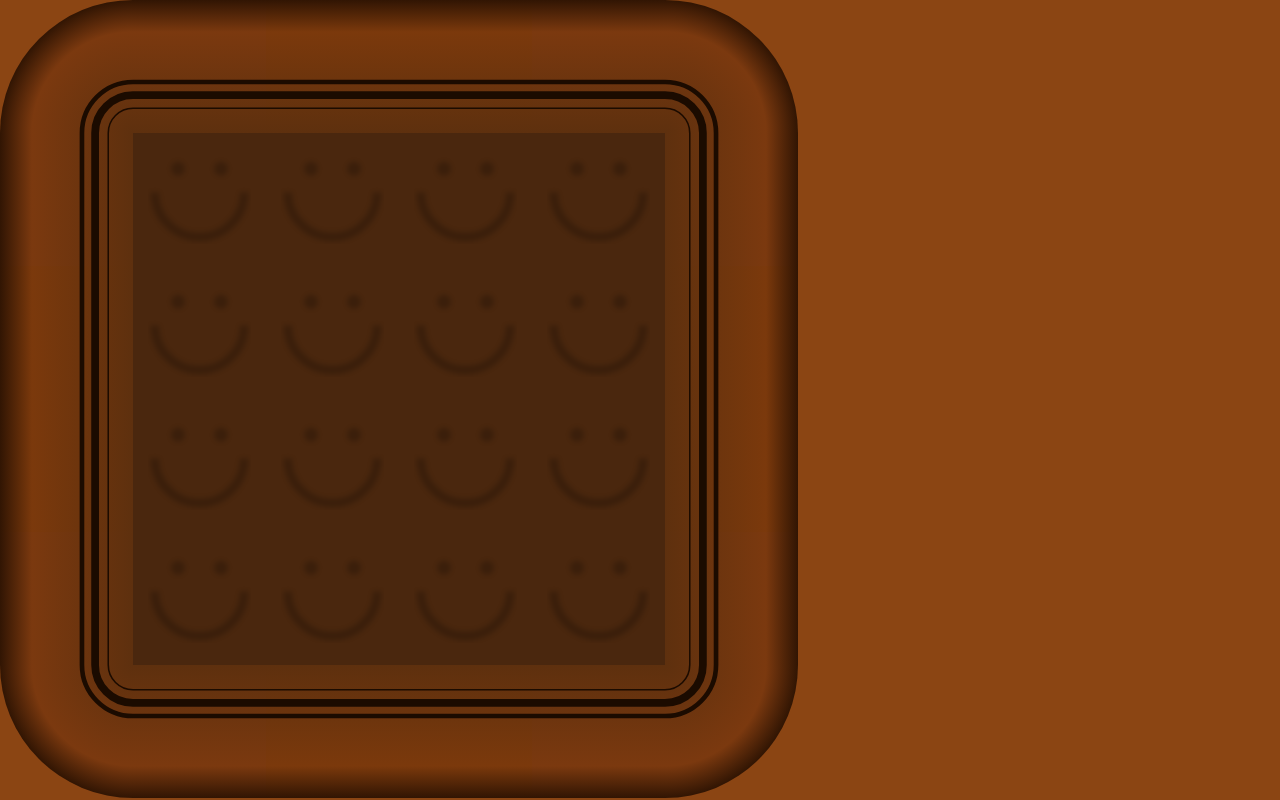
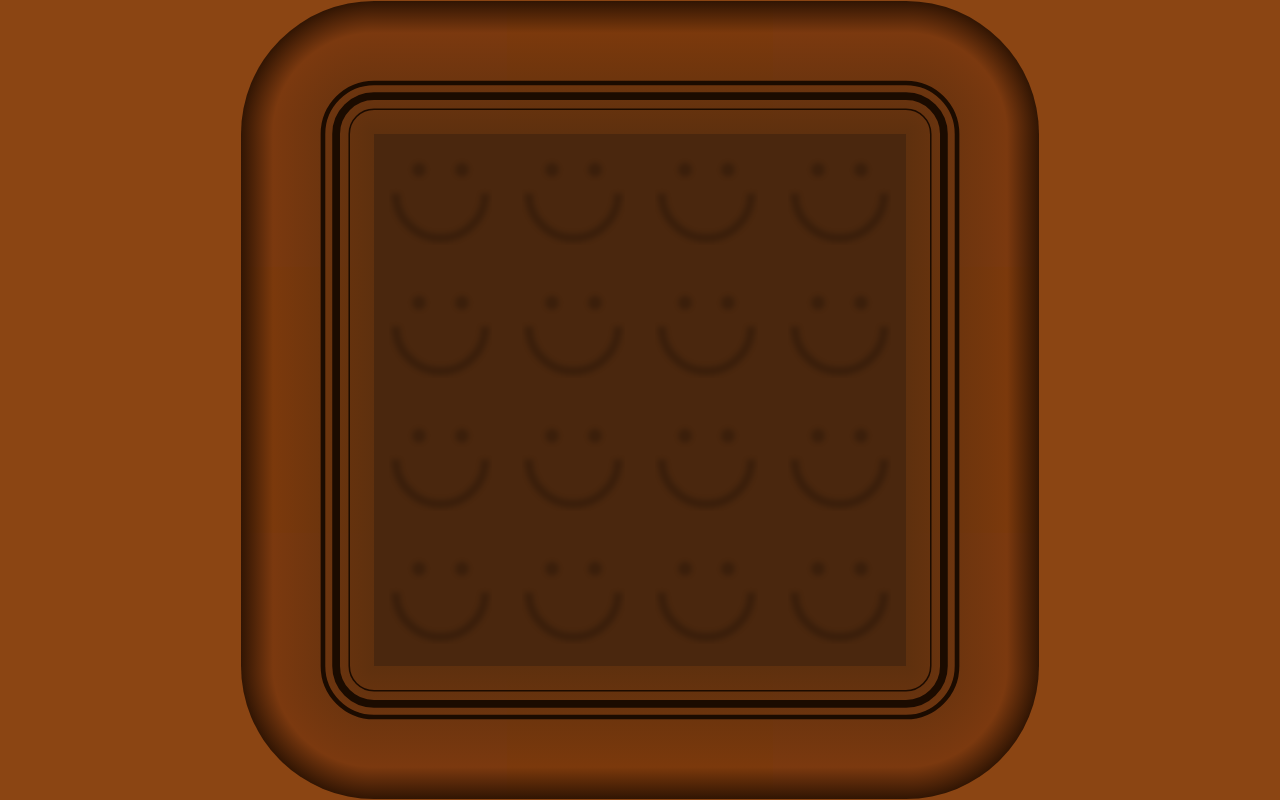
Before and after one commit to YuriyBakutin/fifteen-puzzle-2, a plain HTML site: page index.html in a window 1280 px wide. Drawn offline with Linux system fonts and the light colour scheme.

Commit message:
190815065854 The game Board is centered on the page

```diff
--- a/GameBoard.js
+++ b/GameBoard.js
@@ -12,7 +12,9 @@ export class GameBoard {
             tagName: 'div',
             parentElement: document.body,
             id: 'gameBoard',
-            cssPropPosition: 'relative'
+            left: '50%',
+            top: '50%'
+            // cssPropPosition: 'relative'
         })
 
         view.renderElement({
@@ -68,7 +70,7 @@ export class GameBoard {
         view.gameField = view.renderElement({
             skinElement: view.skin.gameField,
             tagName: 'div',
-            parentElement: document.body,
+            // parentElement: document.body,
         })
 
         this.backsideBackground = []
--- a/main.css
+++ b/main.css
@@ -4,6 +4,10 @@
 
 body {
     background-color: saddlebrown;
+}
+
+#gameBoard {
+    transform: translate(-50%, -50%);
 }
 
 .chip {
--- a/view.js
+++ b/view.js
@@ -82,7 +82,9 @@ export const view = {
             zIndex,
             id,
             loopIndexes,
-            cssPropPosition
+            cssPropPosition,
+            top,
+            left
         } = paramObject
 
         // default values:
@@ -105,7 +107,9 @@ export const view = {
         elem.setAttribute('style', `
             ${view.getSizeAndPositionCss(
                 skinElement,
-                loopIndexes
+                loopIndexes,
+                top,
+                left
             )}
             position: ${cssPropPosition};
             z-index: ${zIndex};
@@ -120,14 +124,14 @@ export const view = {
         return elem
     },
 
-    getSizeAndPositionCss(elem, loopIndexes) {
+    getSizeAndPositionCss(elem, loopIndexes, top, left) {
         let result = ''
 
         result += `width: ${this.resolve(elem.width, loopIndexes)}px;
 `
         result += `height: ${this.resolve(elem.height, loopIndexes)}px;
 `
-
+        if ( !left ) {
             if ( elem.left || elem.left == 0 ) {
                 result += `left: ${this.resolve(elem.left, loopIndexes)}px;
 `
@@ -135,12 +139,21 @@ export const view = {
                 result += `right: ${this.resolve(elem.right, loopIndexes)}px;
 `
             }
+        } else {
+            result += `left: ${left};
+`
+        }
 
+        if ( !top ) {
             if ( elem.top || elem.top == 0 ) {
                 result += `top: ${this.resolve(elem.top, loopIndexes)}px;
 `
             } else {
                 result += `bottom: ${this.resolve(elem.bottom, loopIndexes)}px;
+`
+            }
+        } else {
+            result += `top: ${top};
 `
         }
 
```
Lines whose indentation alone changed are shown as unchanged.
